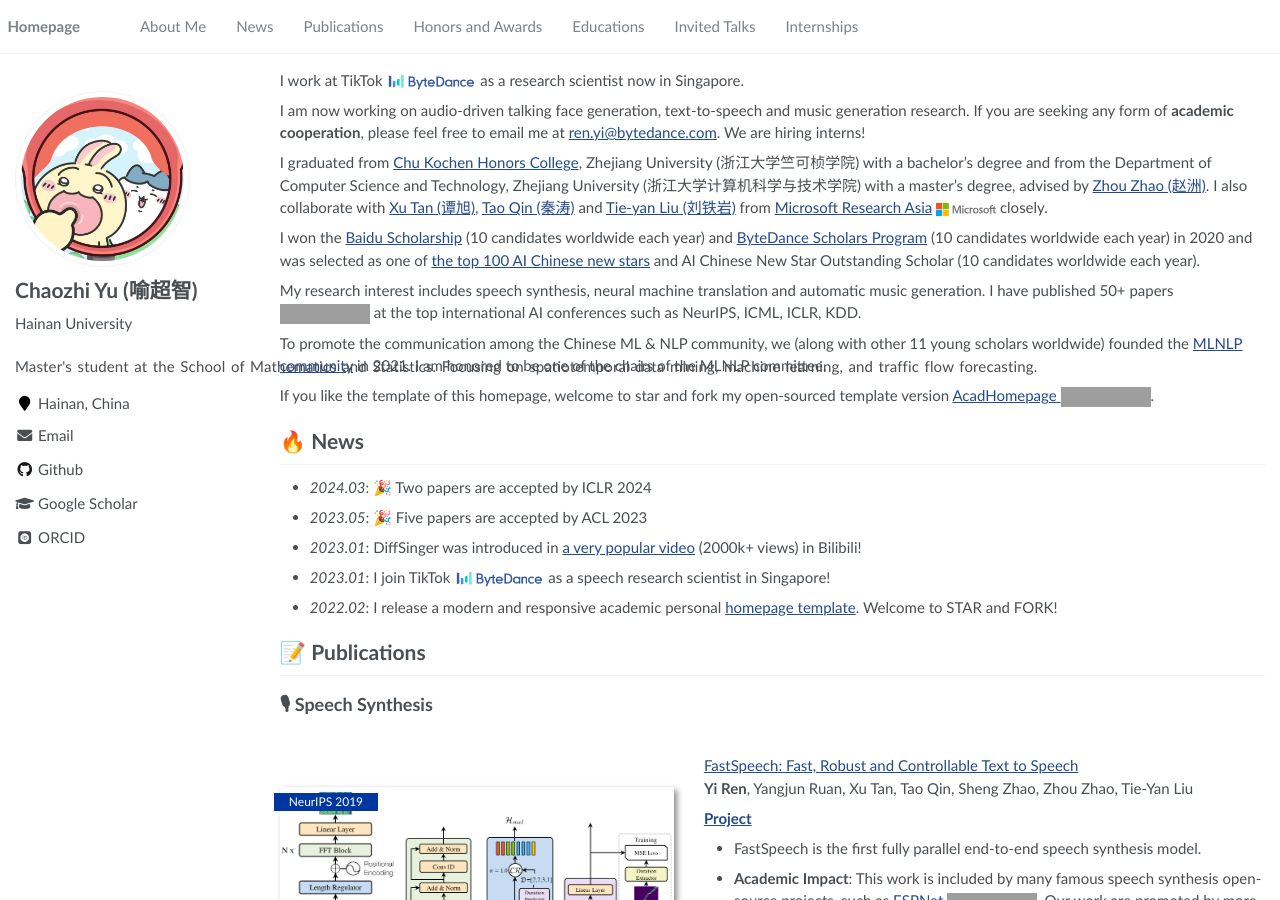
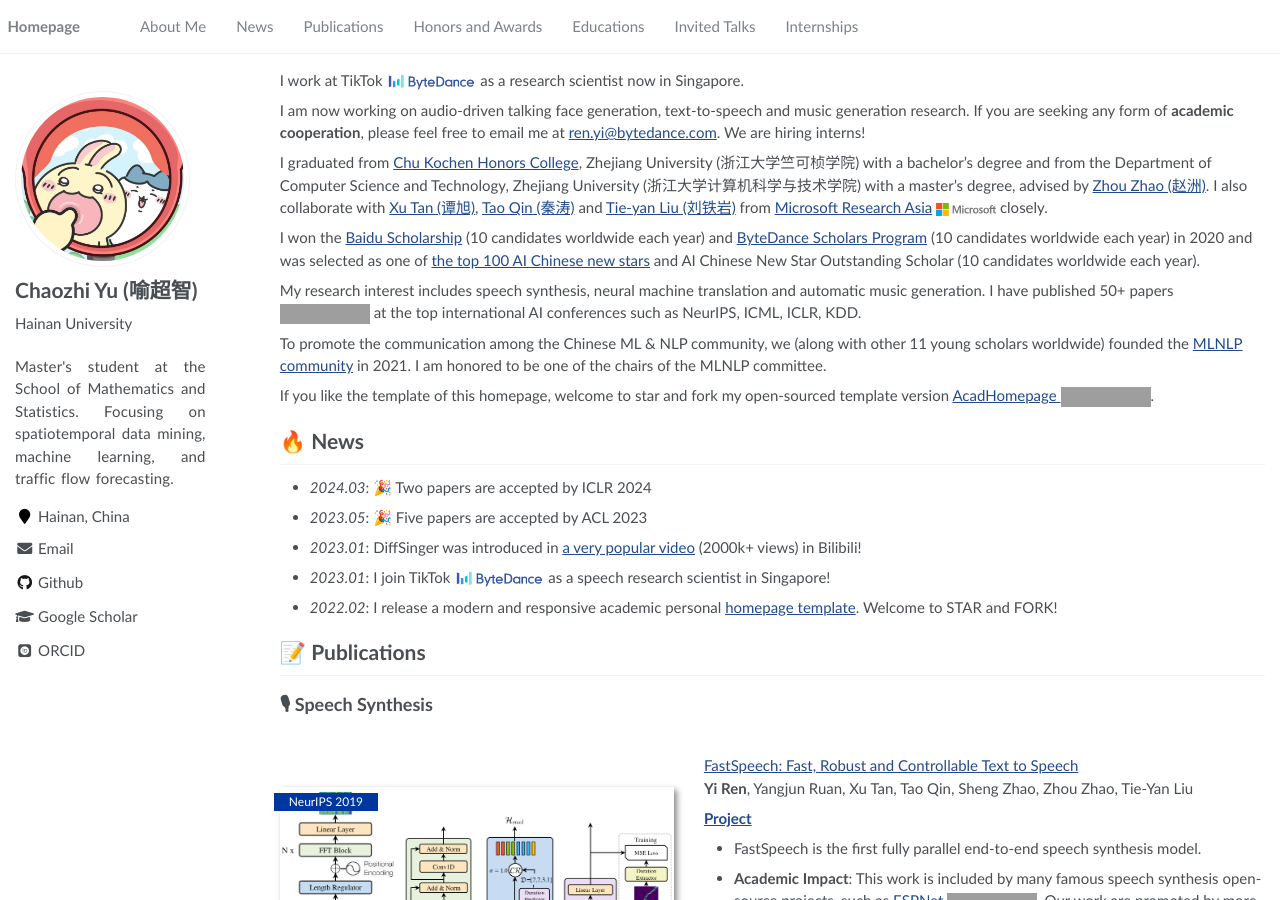
Before and after one commit to yuchaozhi/yuchaozhi.github.io, a Jekyll site: the page built from _pages/about.md, in a window 1280 px wide and 900 px high. Built offline with Jekyll 4.4.1, drawn with Linux system fonts in a browser that asks for light colours; some web fonts are replaced; grey boxes are pictures that could not be loaded.

Commit message:
update config

```diff
--- a/_includes/author-profile.html
+++ b/_includes/author-profile.html
@@ -17,7 +17,7 @@
     <!-- <button class="btn btn--inverse">More Info & Contact</button> -->
     <ul class="author__urls social-icons">
       {% if site.description %}
-        <li><div class="site-description justified-text">{{ site.description }}</div></li>
+        <li><div class="site-description justified-text" style="white-space: pre-line;">{{ site.description }}</div></li>
       {% endif %}
       {% if author.location %}
         <li><i class="fa fa-fw fa-map-marker" aria-hidden="true"></i> {{ author.location }}</li>
```
